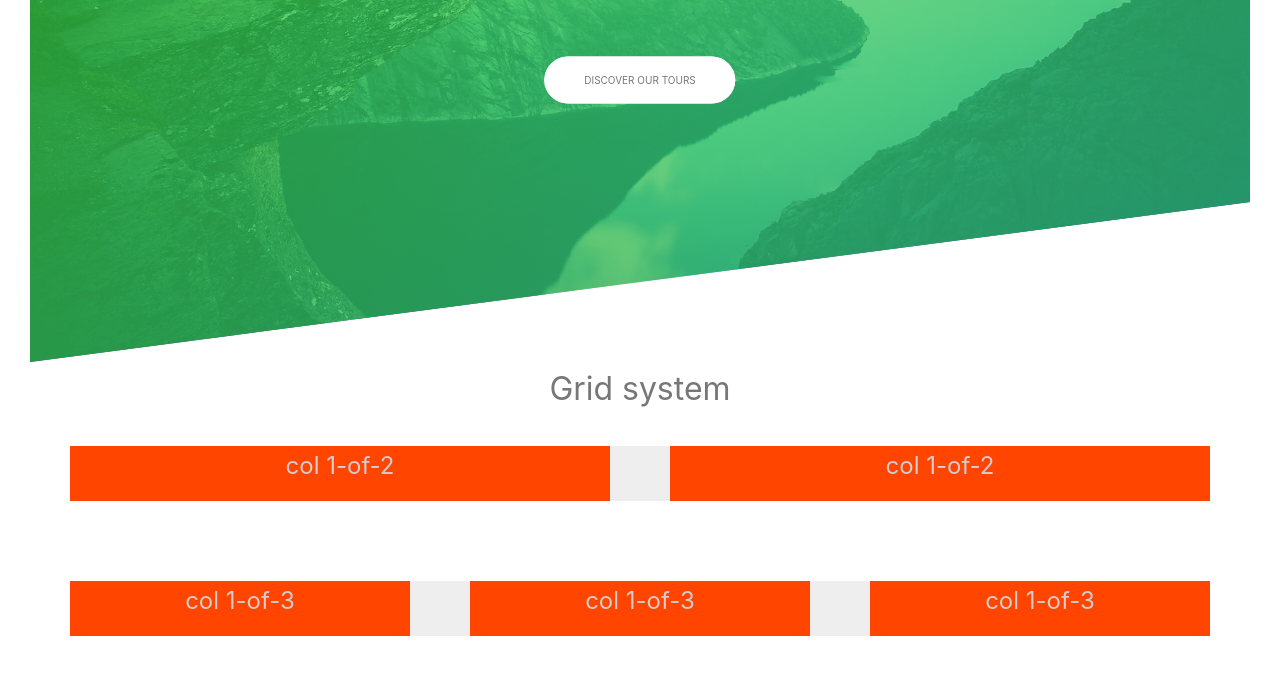
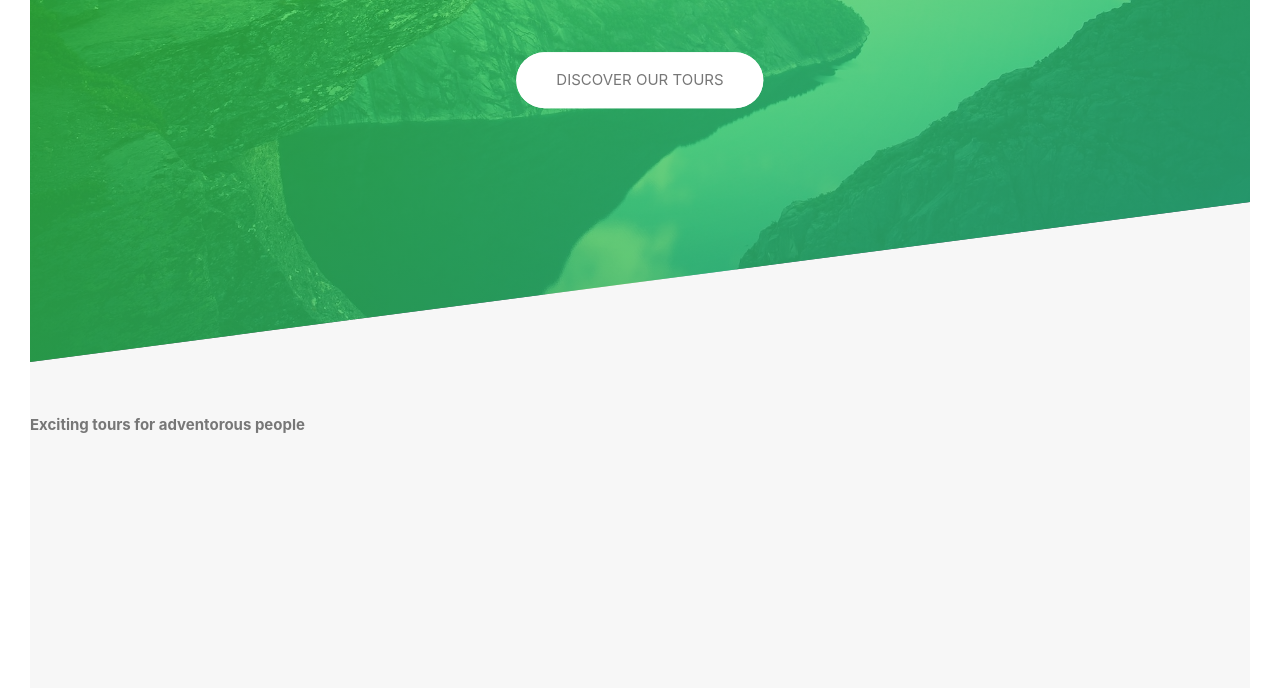
Before and after one commit to stephanieesenwa/travela, a website: page index.html in a window 1280 px wide. Shown: the part 428-1128 px from the top of the page. Drawn offline with Linux system fonts and the light colour scheme.

Commit message:
Just started my first section in this project

```diff
--- a/index.html
+++ b/index.html
@@ -24,7 +24,12 @@
 
     </header>
 
-
+    <main>
+        <section class="section-about">
+            <h2 class="heading-secondary">
+                Exciting tours for adventorous people
+            </h2>
+        </section>
         <section class="grid-test">
             <div class="grid-heading">Grid system</div>
 
@@ -100,5 +105,7 @@
 
             </div>
         </section>
+    </main>
+
 </body>
 </html>
--- a/sass/abstract/_variables.scss
+++ b/sass/abstract/_variables.scss
@@ -4,6 +4,7 @@
  $color-medium-green:#55c57a;
  $color-white:#fff;
  $color-grey:#777;
+ $color-grey-light-1:#f7f7f7;
  $color-black:#000;
 
  //grid
--- a/sass/components/_buttons.scss
+++ b/sass/components/_buttons.scss
@@ -33,6 +33,7 @@
 .btn-white {
     background-color:$color-white;
     color:$color-grey;
+    font-size: 15px;
 
 }
 .btn:hover::after {
--- a/sass/pages/_home.scss
+++ b/sass/pages/_home.scss
@@ -0,0 +1,5 @@
+.section-about{
+    background-color:  $color-grey-light-1;
+    padding: 25rem 0;
+    margin-top: -25vh;
+}
```
Also changed, not shown: css/style.css. Lines whose indentation alone changed are shown as unchanged.
